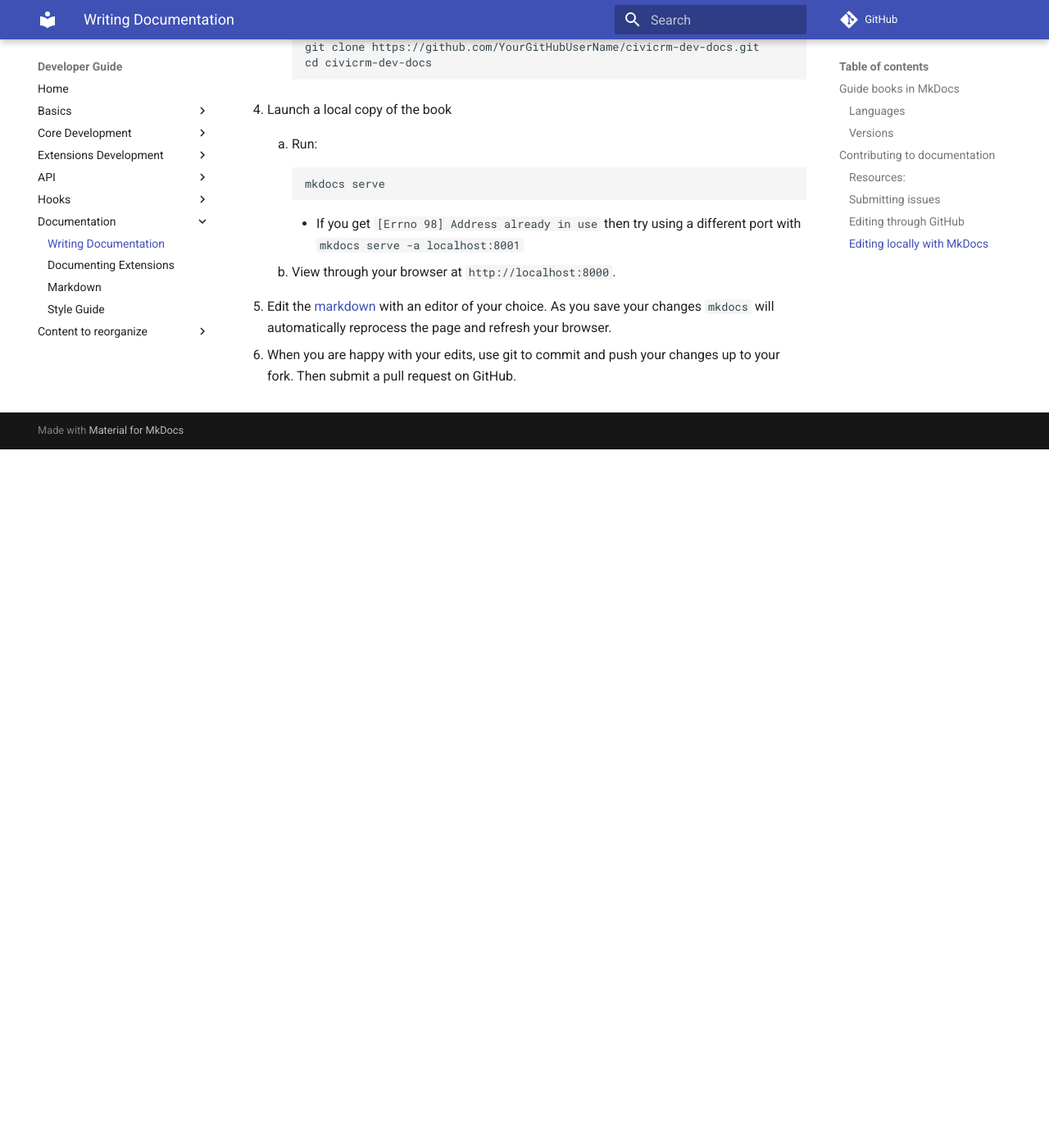
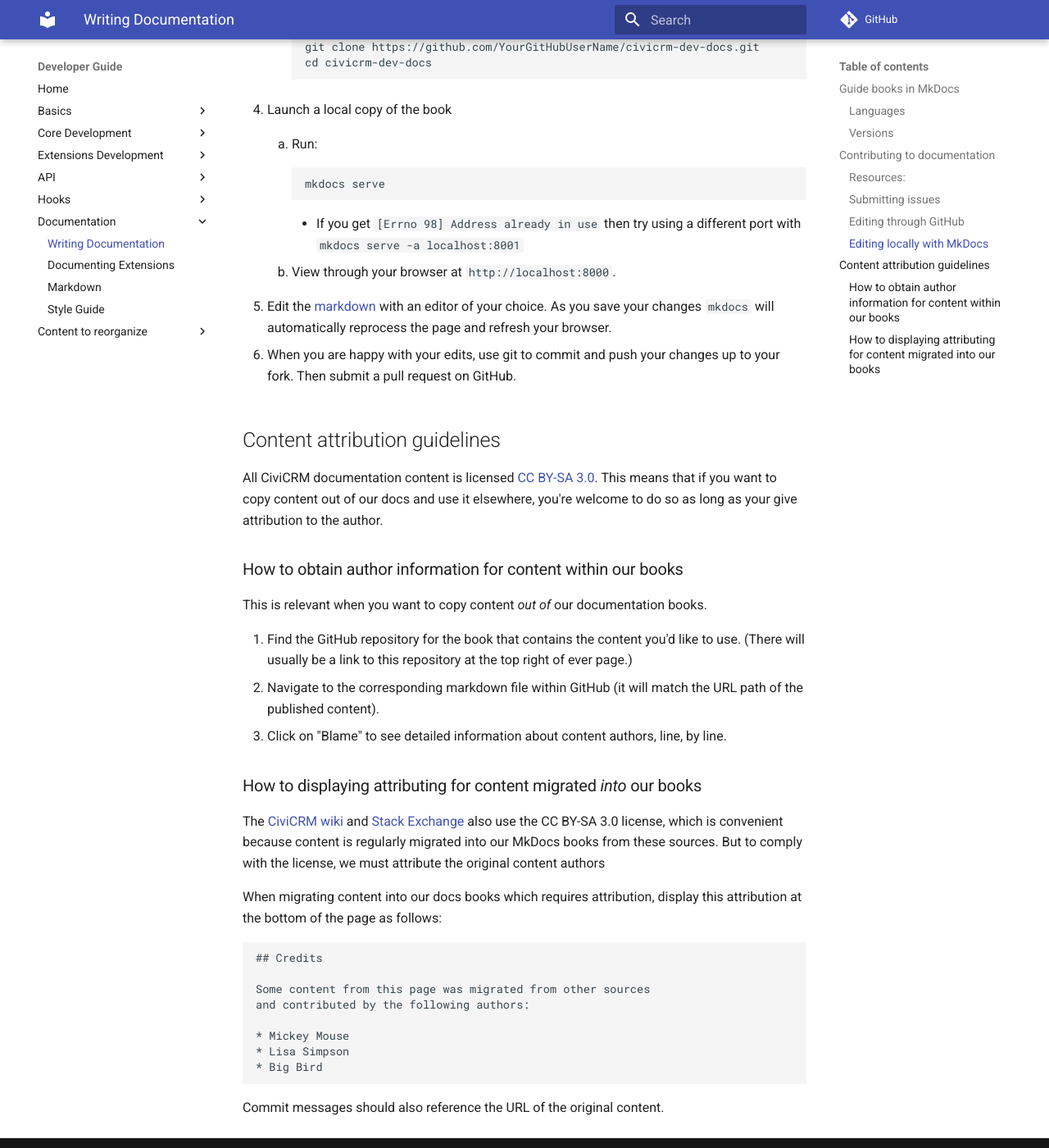
Before and after one commit to civicrm/civicrm-dev-docs, an MkDocs documentation site: the page built from docs/documentation.md, in a window 1280 px wide and 1400 px high, scrolled down 2641 px. Shown: the whole window at 82% size. Built offline with MkDocs 1.6.1 and Material for MkDocs 9.7.7, drawn with Linux system fonts in a browser that asks for light colours; comment, search, counter and statistics services are not loaded; old or Windows-style settings are respelled for this version of MkDocs; before the commit the page ends 3189 px from its top, so only the background shows below that.

Commit message:
Add instructions for content attribution

````diff
--- a/docs/documentation.md
+++ b/docs/documentation.md
@@ -104,3 +104,35 @@
     refresh your browser.
 
 1.  When you are happy with your edits, use git to commit and push your changes up to your fork.    Then submit a  pull request on GitHub.
+
+
+## Content attribution guidelines {:#attribution}
+
+All CiviCRM documentation content is licensed [CC BY-SA 3.0](https://creativecommons.org/licenses/by-sa/3.0/). This means that if you want to copy content out of our docs and use it elsewhere, you're welcome to do so as long as your give attribution to the author.
+
+### How to obtain author information for content within our books {:#attributing-exports}
+
+This is relevant when you want to copy content *out of* our documentation books.
+
+1. Find the GitHub repository for the book that contains the content you'd like to use. (There will usually be a link to this repository at the top right of ever page.)
+2. Navigate to the corresponding markdown file within GitHub (it will match the URL path of the published content).
+3. Click on "Blame" to see detailed information about content authors, line, by line.
+
+### How to displaying attributing for content migrated *into* our books {:#attributing-imports}
+
+The [CiviCRM wiki](https://wiki.civicrm.org/confluence/dashboard.action) and [Stack Exchange](http://civicrm.stackexchange.com/) also use the CC BY-SA 3.0 license, which is convenient because content is regularly migrated into our MkDocs books from these sources. But to comply with the license, we must attribute the original content authors
+
+When migrating content into our docs books which requires attribution, display this attribution at the bottom of the page as follows:
+
+```
+## Credits
+
+Some content from this page was migrated from other sources
+and contributed by the following authors:
+
+* Mickey Mouse
+* Lisa Simpson
+* Big Bird
+```
+
+Commit messages should also reference the URL of the original content.
````
